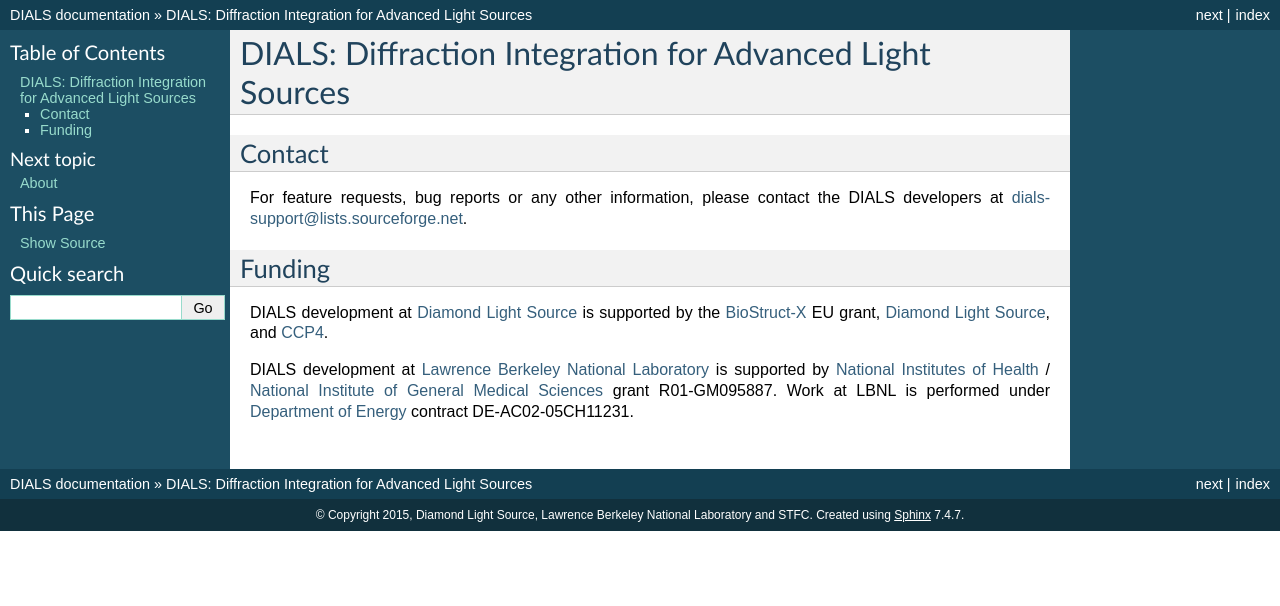
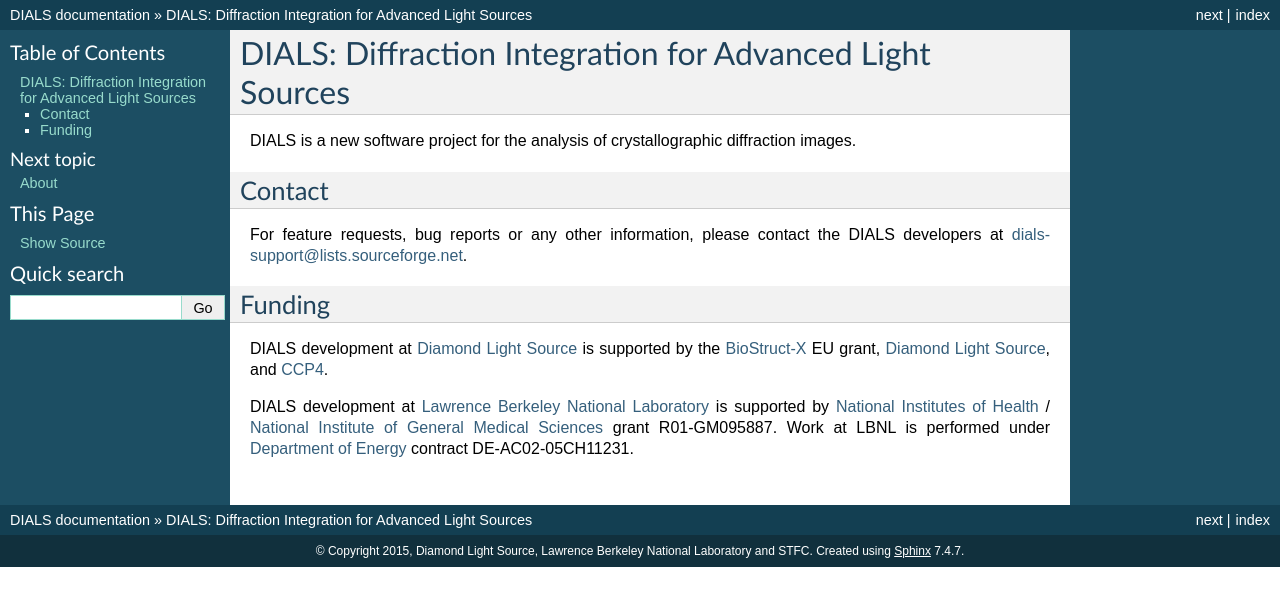
Before and after one commit to dials/docs, a Sphinx documentation site: the page built from sphinx/index.rst, in a window 1280 px wide. Shown: the top 606 px of the page. Built offline with Sphinx 7.4.7, drawn with Linux system fonts in a browser that asks for light colours; formulas are drawn with MathJax 3; pages that are not in the unit, such as notebooks, are missing from menus.

Commit message:
very basic introductory sentence on landing page (needs more words adding)

```diff
--- a/sphinx/index.rst
+++ b/sphinx/index.rst
@@ -14,6 +14,9 @@ DIALS: Diffraction Integration for Advanced Light Sources
    documentation/index
    publications
    License <license>
+
+DIALS is a new software project for the analysis of crystallographic
+diffraction images.
 
 Contact
 =======
```
